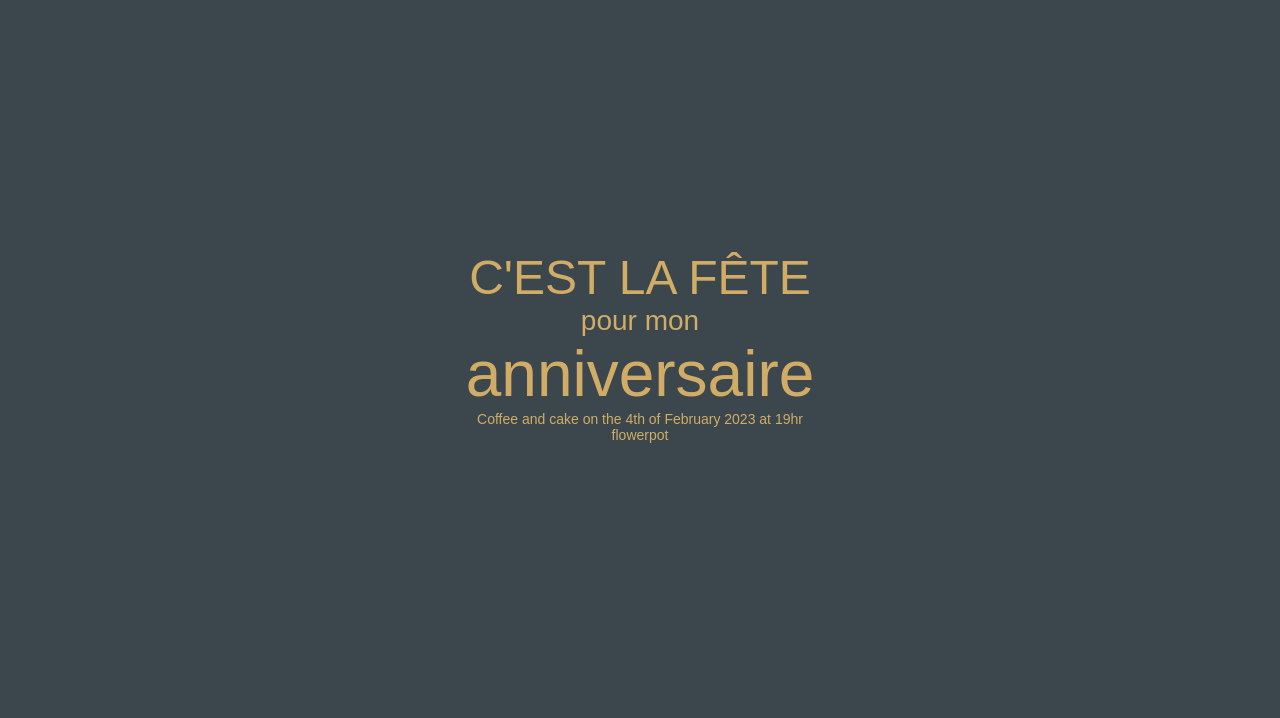
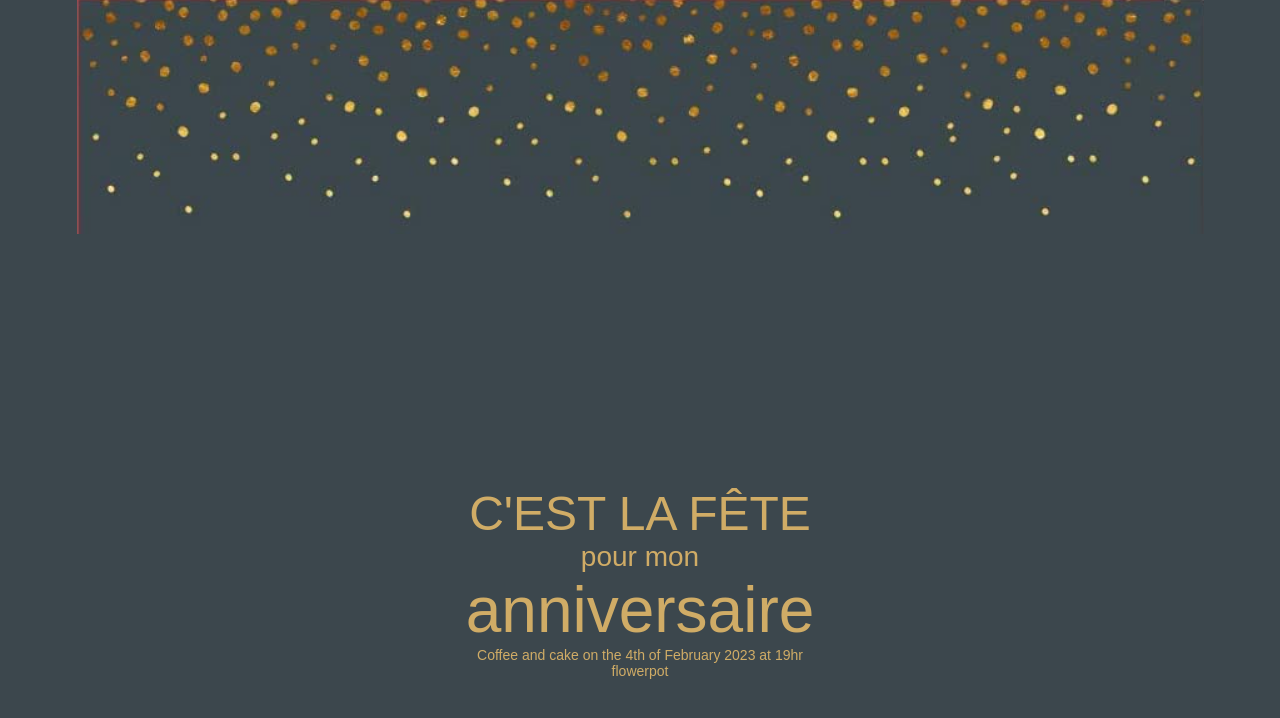
Before and after one commit to denossart/birthday-invitation-site, a plain HTML site: page index.html in a window 1280 px wide. Drawn offline with Linux system fonts and the light colour scheme.

Commit message:
...add img

```diff
--- a/index.html
+++ b/index.html
@@ -10,7 +10,9 @@
 
 <body>
 
-  <section class="polkadots"></section>
+  <section class="polkadots">
+    <img src="./assets/images/polkadots.png" alt="golden polkadots">
+  </section>
 
   <section class="container">
     <h1>c'est la fête</h1>
```
